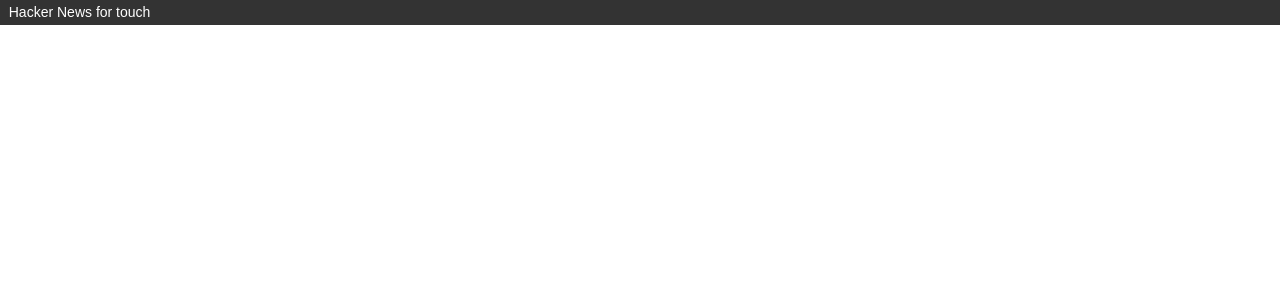
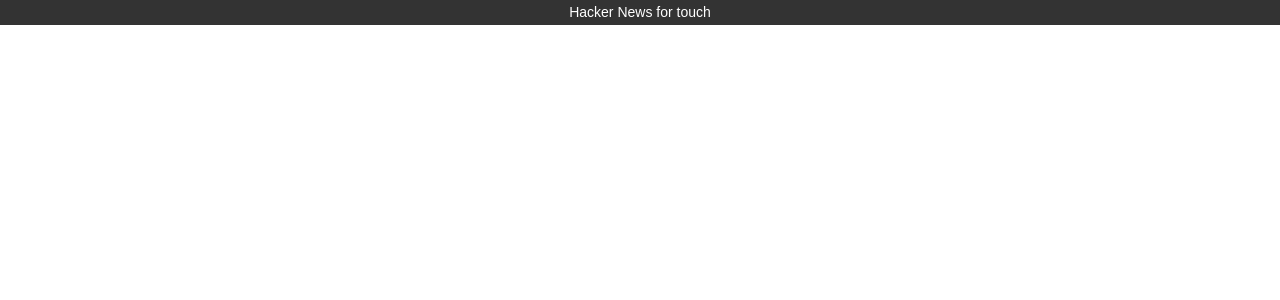
Before and after one commit to linssen/hn_touch, a Flask app: page / in a window 1280 px wide. Shown: the top 300 px of the page. Run offline with Flask 2, Linux system fonts and the light colour scheme; style sheets or scripts are compiled from the project's sources.

Commit message:
header is a bit more dry

```diff
--- a/static/styles/screen.scss
+++ b/static/styles/screen.scss
@@ -29,13 +29,16 @@ body {
 }
 
 #header {
+    .title,
+    :before {
+        padding:calc_em(5) calc_em(10);
+        display:block;
+        text-align:center;
+    }
     .title {
-        padding:calc_em(5) calc_em(10);
         background:rgb(51,51,51);
         color:rgb(255,255,255);
-        display:block;
     }
-
     :before {
         position:fixed;
         left:0;
@@ -44,9 +47,6 @@ body {
         content:"loading...";
         background:rgb(255,102,0);
         color:rgb(255,255,255);
-        padding:calc_em(5) 0;
-        text-align:center;
-        display:block;
         width:100%;
         -webkit-transition:opacity 0.3s;
         -moz-transition:opacity 0.3s;
```
